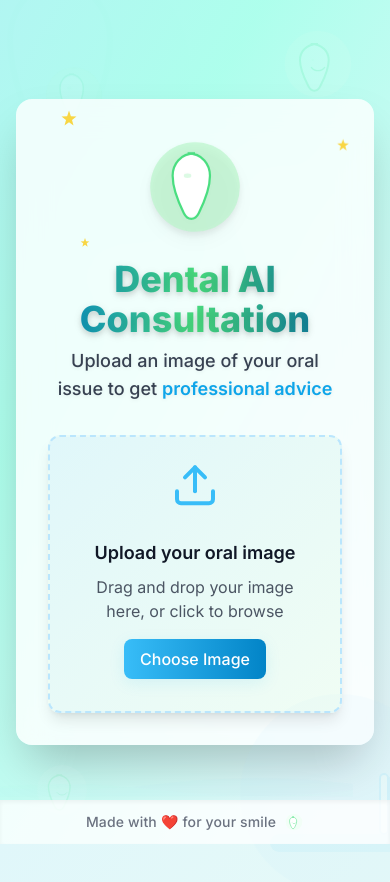
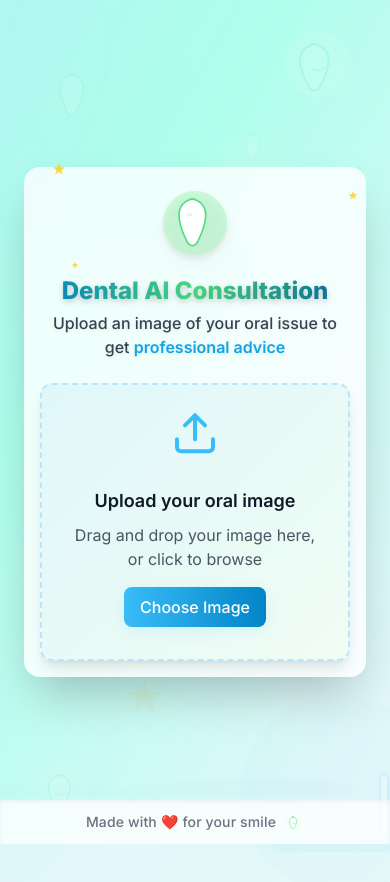
Before and after one commit to mysterious-30/Hackathon, a Next.js app: page / in a window 390 px wide. Shown: the top 882 px of the page. Built offline with nearby package versions, Linux system fonts and the light colour scheme.

Commit message:
Update ImageUpload.tsx

```diff
--- a/src/components/ImageUpload.tsx
+++ b/src/components/ImageUpload.tsx
@@ -69,16 +69,16 @@ export default function ImageUpload({ onImageUpload, isUploading }: ImageUploadP
       className="w-full max-w-2xl mx-auto"
     >
       <div className="flex justify-center">
-        <div className="backdrop-blur-lg bg-white bg-opacity-80 rounded-2xl shadow-2xl p-8 w-full max-w-2xl">
-          <div className="text-center mb-8">
-            <div className="flex justify-center mb-4 relative">
-              <img src="/tooth-decor.svg" alt="Tooth Illustration" className="w-28 h-28 drop-shadow-lg animate-bounce-slow z-10" />
-              <img src="/sparkle.svg" alt="Sparkle" className="sparkle" style={{ top: '-10px', left: '10px', width: '22px', height: '22px', animationDelay: '0.2s' }} />
-              <img src="/sparkle.svg" alt="Sparkle" className="sparkle" style={{ top: '10px', right: '-10px', width: '18px', height: '18px', animationDelay: '0.7s' }} />
-              <img src="/sparkle.svg" alt="Sparkle" className="sparkle" style={{ bottom: '-8px', left: '30px', width: '14px', height: '14px', animationDelay: '1.1s' }} />
+        <div className="backdrop-blur-lg bg-white bg-opacity-80 rounded-2xl shadow-2xl p-4 sm:p-6 md:p-8 w-full max-w-lg sm:max-w-xl md:max-w-2xl mx-2 sm:mx-4">
+          <div className="text-center mb-6 sm:mb-8">
+            <div className="flex justify-center mb-3 sm:mb-4 relative">
+              <img src="/tooth-decor.svg" alt="Tooth Illustration" className="w-20 h-20 sm:w-24 sm:h-24 md:w-28 md:h-28 drop-shadow-lg animate-bounce-slow z-10" />
+              <img src="/sparkle.svg" alt="Sparkle" className="sparkle" style={{ top: '-10px', left: '10px', width: '18px', height: '18px', animationDelay: '0.2s' }} />
+              <img src="/sparkle.svg" alt="Sparkle" className="sparkle" style={{ top: '10px', right: '-10px', width: '14px', height: '14px', animationDelay: '0.7s' }} />
+              <img src="/sparkle.svg" alt="Sparkle" className="sparkle" style={{ bottom: '-8px', left: '30px', width: '10px', height: '10px', animationDelay: '1.1s' }} />
             </div>
-            <h1 className="text-4xl font-extrabold text-transparent bg-clip-text bg-gradient-to-r from-primary-600 via-dental-400 to-primary-700 mb-2 drop-shadow-md" style={{textShadow: '0 2px 8px rgba(0,0,0,0.10)'}}>Dental AI Consultation</h1>
-            <p className="text-gray-700 text-lg font-medium mb-2" style={{textShadow: '0 1px 4px rgba(0,0,0,0.08)'}}>
+            <h1 className="text-2xl sm:text-3xl md:text-4xl font-extrabold text-transparent bg-clip-text bg-gradient-to-r from-primary-600 via-dental-400 to-primary-700 mb-1 sm:mb-2 drop-shadow-md" style={{textShadow: '0 2px 8px rgba(0,0,0,0.10)'}}>Dental AI Consultation</h1>
+            <p className="text-gray-700 text-base sm:text-lg font-medium mb-2" style={{textShadow: '0 1px 4px rgba(0,0,0,0.08)'}}>
               Upload an image of your oral issue to get <span className="text-primary-500 font-semibold">professional advice</span>
             </p>
           </div>
```
